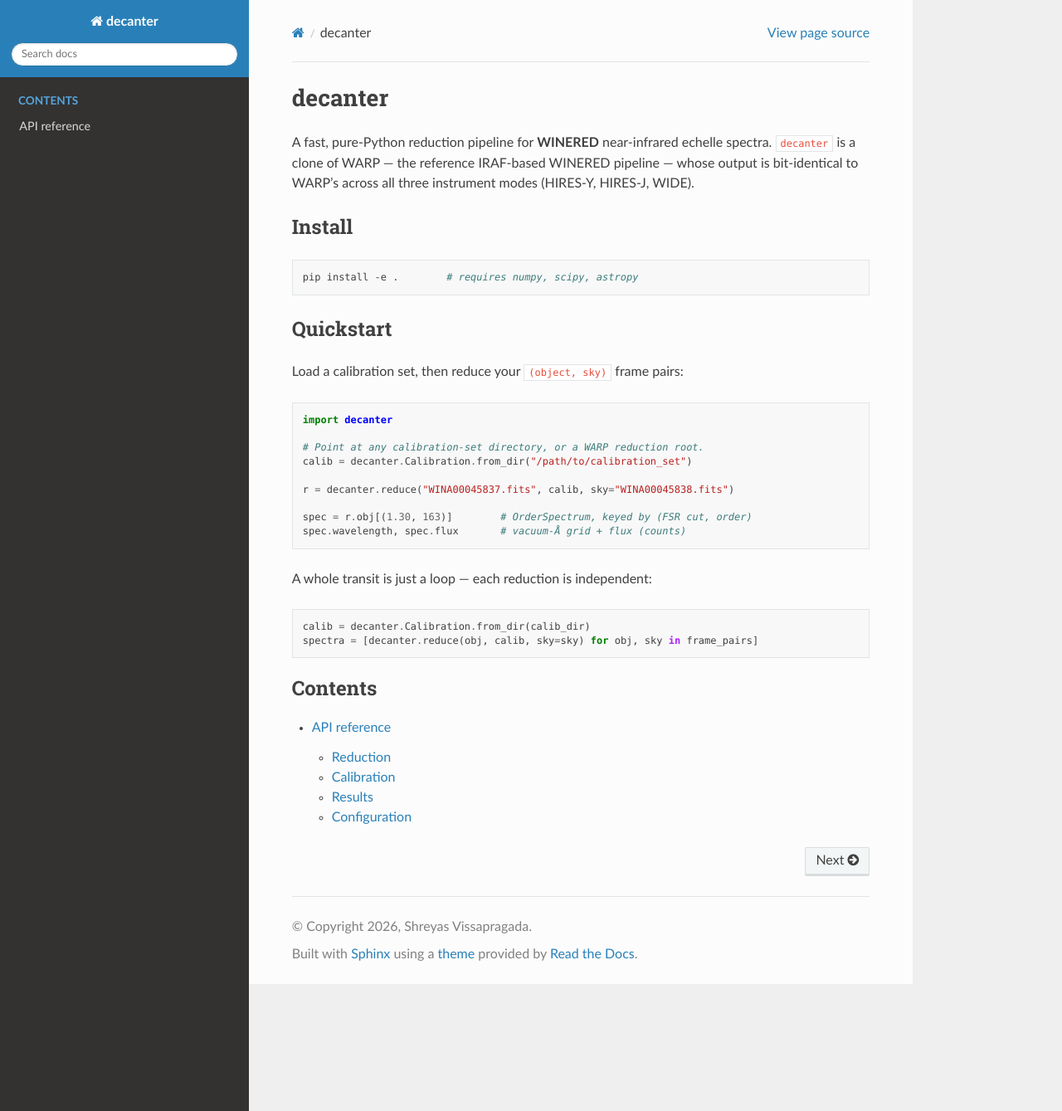
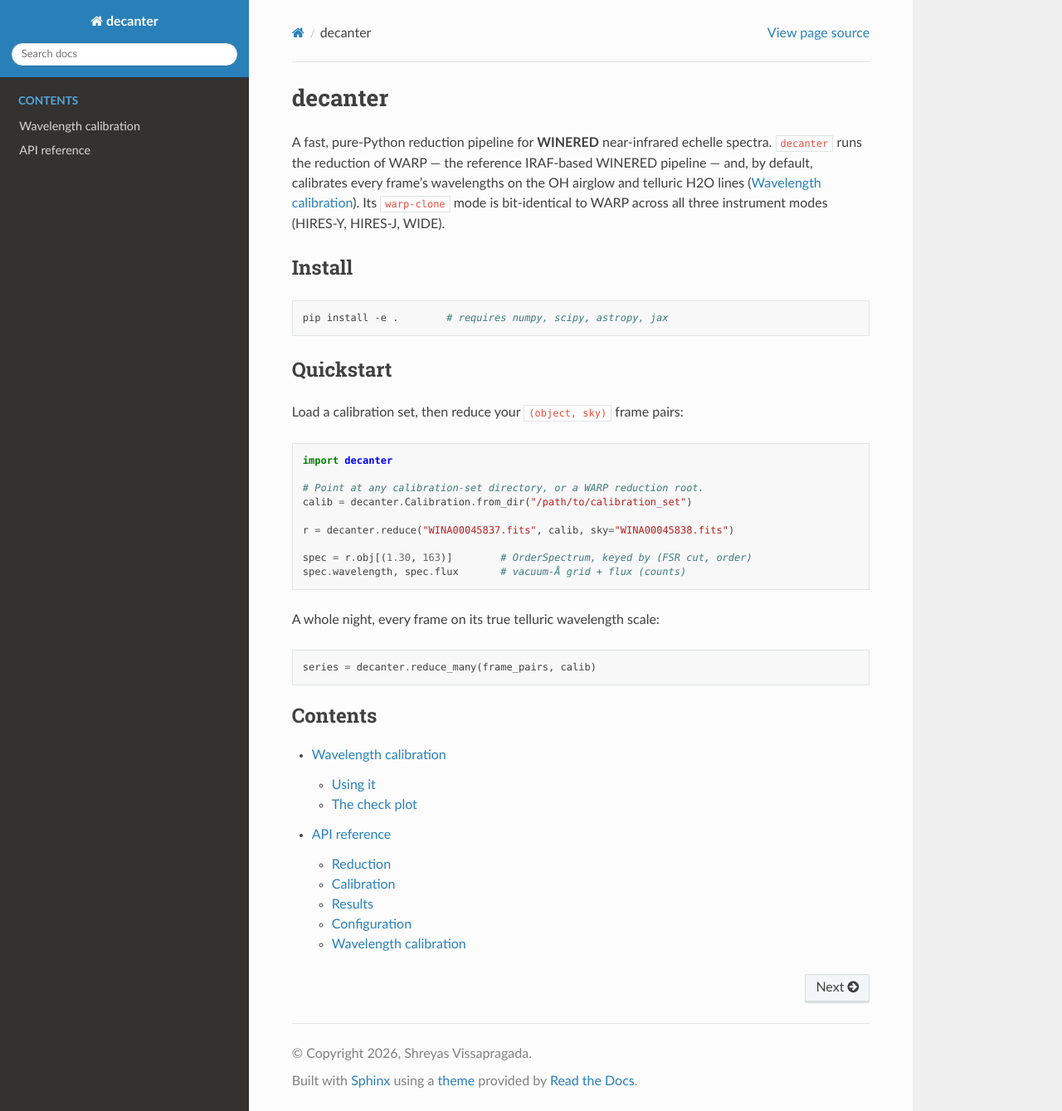
Before and after one commit to astroshrey/decanter, a Sphinx documentation site: the page built from docs/index.rst, in a window 1280 px wide and 1339 px high. Shown: the whole window at 83% size. Built offline with Sphinx 7.4.7 and the Read the Docs theme 3.1.0, drawn with Linux system fonts in a browser that asks for light colours.

Commit message:
1.1.0: jax a core dependency, README and docs page for the wavelength calibration
Co-Authored-By: Claude Opus 5.5 (1M context) <noreply@anthropic.com>

```diff
--- a/decanter/__init__.py
+++ b/decanter/__init__.py
@@ -31,7 +31,7 @@ User-facing API:
 See ``docs/BITEXACT.md`` for what is verified against WARP.
 """
 
-__version__ = "1.0.1"
+__version__ = "1.1.0"
 
 from decanter._reduction import Intermediates, OrderSpectrum, Reduction
 from decanter.api import TransitSeries, combine, reduce, reduce_many
--- a/docs/conf.py
+++ b/docs/conf.py
@@ -15,7 +15,7 @@ copyright = "2026, Shreyas Vissapragada"
 try:
     release = importlib.metadata.version("decanter")
 except importlib.metadata.PackageNotFoundError:  # not installed (e.g. bare checkout)
-    release = "1.0.1"
+    release = "1.1.0"
 version = release
 
 extensions = [
--- a/docs/index.rst
+++ b/docs/index.rst
@@ -2,16 +2,18 @@ decanter
 ========
 
 A fast, pure-Python reduction pipeline for **WINERED** near-infrared echelle
-spectra. ``decanter`` is a clone of WARP — the reference IRAF-based WINERED
-pipeline — whose output is bit-identical to WARP's across all three
-instrument modes (HIRES-Y, HIRES-J, WIDE).
+spectra. ``decanter`` runs the reduction of WARP — the reference IRAF-based
+WINERED pipeline — and, by default, calibrates every frame's wavelengths on the
+OH airglow and telluric H2O lines (:doc:`wavelength`). Its ``warp-clone`` mode
+is bit-identical to WARP across all three instrument modes (HIRES-Y, HIRES-J,
+WIDE).
 
 Install
 -------
 
 .. code-block:: bash
 
-   pip install -e .        # requires numpy, scipy, astropy
+   pip install -e .        # requires numpy, scipy, astropy, jax
 
 Quickstart
 ----------
@@ -30,15 +32,15 @@ Load a calibration set, then reduce your ``(object, sky)`` frame pairs:
    spec = r.obj[(1.30, 163)]        # OrderSpectrum, keyed by (FSR cut, order)
    spec.wavelength, spec.flux       # vacuum-Å grid + flux (counts)
 
-A whole transit is just a loop — each reduction is independent:
+A whole night, every frame on its true telluric wavelength scale:
 
 .. code-block:: python
 
-   calib = decanter.Calibration.from_dir(calib_dir)
-   spectra = [decanter.reduce(obj, calib, sky=sky) for obj, sky in frame_pairs]
+   series = decanter.reduce_many(frame_pairs, calib)
 
 .. toctree::
    :maxdepth: 2
    :caption: Contents
 
+   wavelength
    api
```
Also changed, not shown: README.md (+22 -42 lines), docs/api.rst (+13 -0 lines), docs/wavelength.rst (added, +78 -0 lines), pyproject.toml (+3 -6 lines), docs/_static/wavecal_telluric_TOI2109.png (added), 2 other files.
